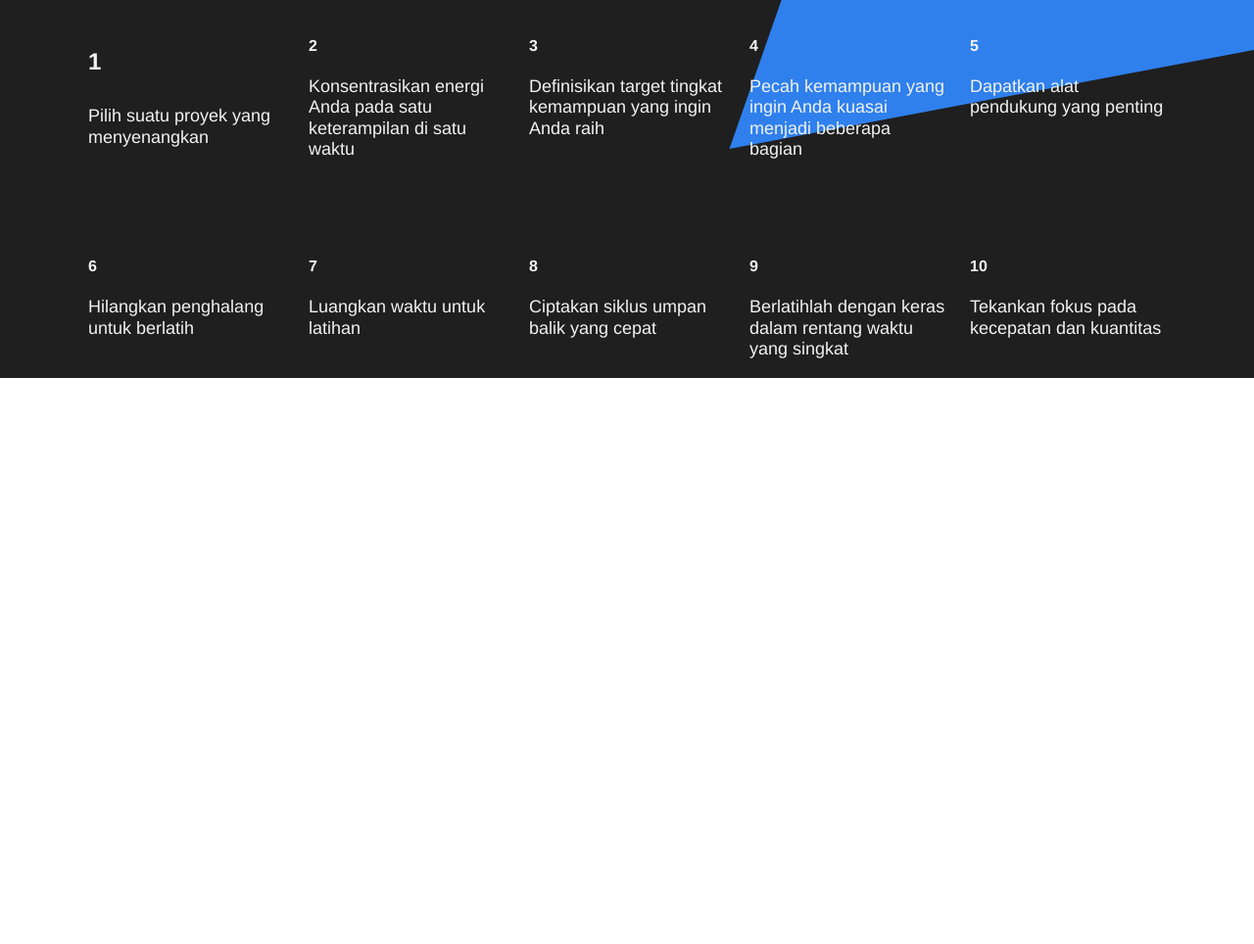
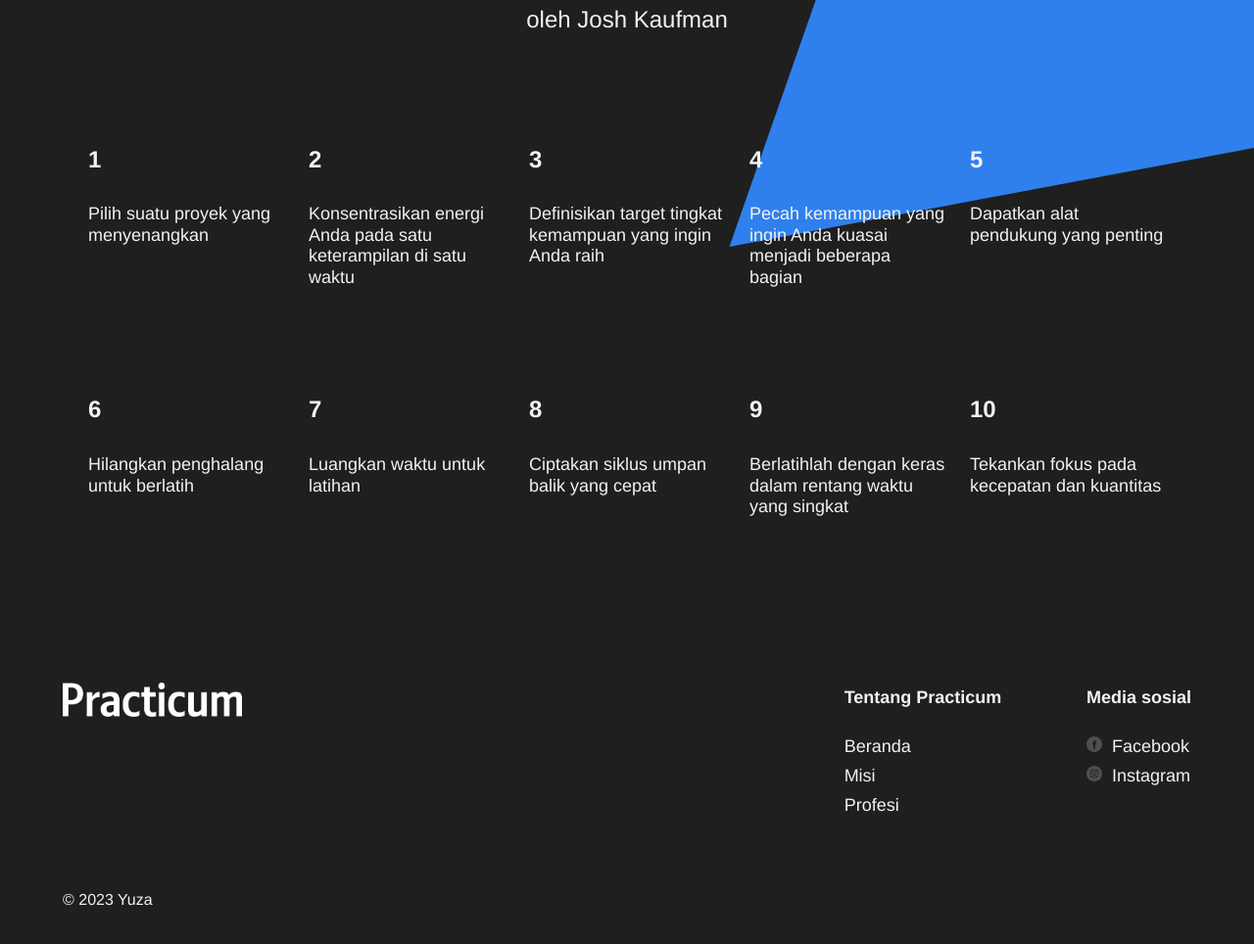
Before and after one commit to yuzamarde/web_project_1_id, a plain HTML site: page index.html in a window 1280 px wide. Shown: the part 3556-4520 px from the top of the page at 98% size. Before the commit the page ends 3942 px from the top, so only its background shows below. Drawn offline with Linux system fonts and the light colour scheme.

Commit message:
initial commit

```diff
--- a/index.html
+++ b/index.html
@@ -91,57 +91,75 @@
                 berasal dari metode belajarnya ketika dia masih menjadi
                 mahasiswa di Princeton." src="./images/feynman.png">
             </section>
-            <section class="kaufman theme_dark">
-                <h2 class="kaufman-title theme_dark">Sepuluh prinsip mendapatkan keterampilan dengan cepat</h2>
-                <h3 class="kaufman-subtitle theme_dark">oleh Josh Kaufman</h3>
-                <ul class="kaufman__table table theme_dark">
-                    <li class="kaufman__cell table__cell theme_dark">
-                        <h4 class="table__heading theme_dark">1</h4>
-                        <p class="table__text theme_dark">Pilih suatu proyek yang menyenangkan</p>
+            <section class="kaufman theme__dark">
+                <h2 class="kaufman-title theme__dark">Sepuluh prinsip mendapatkan keterampilan dengan cepat</h2>
+                <h3 class="kaufman-subtitle theme__dark">oleh Josh Kaufman</h3>
+                <ul class="kaufman__table table theme__dark">
+                    <li class="kaufman__cell table__cell theme__dark">
+                        <h4 class="table__heading theme__dark">1</h4>
+                        <p class="table__text theme__dark">Pilih suatu proyek yang menyenangkan</p>
                     </li>
-                    <li class="kaufman__cell theme_dark">
-                        <h4 class="kaufman__cell table__cell theme_dark">2</h4>
-                        <p class="table__text theme_dark">Konsentrasikan energi Anda pada satu keterampilan di satu waktu</p>
+                    <li class="kaufman__cell theme__dark">
+                        <h4 class="table__heading table__cell theme__dark">2</h4>
+                        <p class="table__text theme__dark">Konsentrasikan energi Anda pada satu keterampilan di satu waktu</p>
                     </li>
-                    <li class="kaufman__cell theme_dark">
-                        <h4 class="kaufman__cell table__cell theme_dark">3</h4>
-                        <p class="table__text theme_dark">Definisikan target tingkat kemampuan yang ingin Anda raih</p>
+                    <li class="kaufman__cell theme__dark">
+                        <h4 class="table__heading table__cell theme__dark">3</h4>
+                        <p class="table__text theme__dark">Definisikan target tingkat kemampuan yang ingin Anda raih</p>
                     </li>
-                    <li class="kaufman__cell theme_dark">
-                        <h4 class="kaufman__cell table__cell theme_dark">4</h4>
-                        <p class="table__text theme_dark">Pecah kemampuan yang ingin Anda kuasai menjadi beberapa bagian</p>
+                    <li class="kaufman__cell theme__dark">
+                        <h4 class="table__heading table__cell theme__dark">4</h4>
+                        <p class="table__text theme__dark">Pecah kemampuan yang ingin Anda kuasai menjadi beberapa bagian</p>
                     </li>
-                    <li class="kaufman__cell theme_dark">
-                        <h4 class="kaufman__cell table__cell theme_dark">5</h4>
-                        <p class="table__text theme_dark">Dapatkan alat pendukung yang penting</p>
+                    <li class="kaufman__cell theme__dark">
+                        <h4 class="table__heading table__cell theme__dark">5</h4>
+                        <p class="table__text theme__dark">Dapatkan alat pendukung yang penting</p>
                     </li>
-                    <li class="kaufman__cell theme_dark">
-                        <h4 class="kaufman__cell table__cell theme_dark">6</h4>
-                        <p class="table__text theme_dark">Hilangkan penghalang untuk berlatih</p>
+                    <li class="kaufman__cell theme__dark">
+                        <h4 class="table__heading table__cell theme__dark">6</h4>
+                        <p class="table__text theme__dark">Hilangkan penghalang untuk berlatih</p>
                     </li>
-                    <li class="kaufman__cell theme_dark">
-                        <h4 class="kaufman__cell table__cell theme_dark">7</h4>
-                        <p class="table__text theme_dark">Luangkan waktu untuk latihan</p>
+                    <li class="kaufman__cell theme__dark">
+                        <h4 class="table__heading table__cell theme__dark">7</h4>
+                        <p class="table__text theme__dark">Luangkan waktu untuk latihan</p>
                     </li>
-                    <li class="kaufman__cell theme_dark">
-                        <h4 class="kaufman__cell table__cell theme_dark">8</h4>
-                        <p class="table__text theme_dark">Ciptakan siklus umpan balik yang cepat</p>
+                    <li class="kaufman__cell theme__dark">
+                        <h4 class="table__heading table__cell theme__dark">8</h4>
+                        <p class="table__text theme__dark">Ciptakan siklus umpan balik yang cepat</p>
                     </li>
-                    <li class="kaufman__cell theme_dark">
-                        <h4 class="kaufman__cell table__cell theme_dark">9</h4>
-                        <p class="table__text theme_dark">Berlatihlah dengan keras dalam rentang waktu yang singkat</p>
+                    <li class="kaufman__cell theme__dark">
+                        <h4 class="table__heading table__cell theme__dark">9</h4>
+                        <p class="table__text theme__dark">Berlatihlah dengan keras dalam rentang waktu yang singkat</p>
                     </li>
-                    <li class="kaufman__cell theme_dark">
-                        <h4 class="kaufman__cell table__cell theme_dark">10</h4>
-                        <p class="table__text theme_dark">Tekankan fokus pada kecepatan dan kuantitas</p>
+                    <li class="kaufman__cell theme__dark">
+                        <h4 class="table__heading table__cell theme__dark">10</h4>
+                        <p class="table__text theme__dark">Tekankan fokus pada kecepatan dan kuantitas</p>
                     </li>
                 </ul>
-                <img class="kaufman_triangle" alt="Segitiga biru besar yang diklaim sebagai milik Josh Kaufman" src="./images/kaufman-triangle.svg">
+                <img class="kaufman__triangle" alt="Segitiga biru besar yang diklaim sebagai milik Josh Kaufman" src="./images/kaufman-triangle.svg">
             </section>
 
             <!--  Footer & Contacts -->
         </main>
-        <footer class="footer"></footer>
+        <footer class="footer">
+            <div class="footer__columns">
+                <div class="footer__column content__copyright">
+                    <img class="footer__logo place__footer" alt="" src="./images/logo_place_footer.png">
+                    <p class="footer__author footer__text" >© 2023 Yuza</p>
+                </div>
+                <div class="footer__column content__about">
+                    <h5 class="column-heading footer__text">Tentang Practicum </h5>
+                    <p class="footer__list footer__text">Beranda</p>
+                    <p class="footer__list footer__text">Misi</p>
+                    <p class="footer__list footer__text">Profesi</p>
+                </div>
+                <div class="footer__column content__about">
+                    <h5 class="column-heading footer__text">Media sosial </h5>
+                    <p class="footer__list footer__text"><img class="social-icons" alt="ikon facebook" src="./images/facebook_white.svg">Facebook</p>
+                    <p class="footer__list footer__text"><img class="social-icons" alt="ikon insatagram" src="./images/instagram_white.svg">Instagram</p>
+                </div>
+            </div>
+        </footer>
     </div>
 </body>
 
--- a/styles/style.css
+++ b/styles/style.css
@@ -203,8 +203,9 @@
 .feynman{
   display: flex;
   flex-direction: column;
-  margin-top: 100px;
+  padding-top: 100px;
   row-gap: 70px;
+  background-color: #f2f2f2;
 }
 
 .feynman__title{
@@ -244,8 +245,6 @@
 /* parameter kaufman */
 
 .kaufman{
-  /* padding-top: 90px;
-  padding-bottom: 90px; */
   background-color: #1F1F1F;
   overflow: hidden;
   display: flex;
@@ -254,7 +253,7 @@
   position: relative;
 }
 
-.theme_dark{
+.theme__dark{
   color: #F2F2F2;
 }
 
@@ -280,13 +279,20 @@
   margin-bottom: 80px;
 }
 
+.kaufman__table{
+  margin-top: 0px;
+  margin-left: auto;
+  margin-right: auto;
+  margin-bottom: 90px;
+}
+
 .kaufman__cell{
   width: 200px;
   row-gap: 80px;
   z-index: 1;
 }
 
-.kaufman_triangle{
+.kaufman__triangle{
   position: absolute;
   width: 660px;
   height: 635px;
@@ -294,9 +300,74 @@
 
 }
 
+/* parameter footer */
+
+.footer{
+  background-color: #1F1F1F;
+  width: 100%;
+  height: 350px;
+}
+
+.footer__text{
+  color: #F2F2F2;
+}
+
+.footer__columns{
+  position: relative;
+  display: flex;
+  flex-direction: row;
+  width: 90%;
+  height: -webkit-fill-available;
+  margin-top: 60px;
+  margin-left: auto;
+  margin-right: auto;
+  margin-bottom: 40px;
+  justify-content: space-between;
+}
 
 
+.content__copyright{
+  flex-basis: 711px;
+  display: flex;
+  flex-direction: column;
+  justify-content: inherit;
+}
 
+.footer__logo{
+  width: 183px;
+  height: 35px;
+}
+
+.footer__author{
+  margin-top: 18px;
+  margin-bottom: 18px;
+}
+
+.column-heading{
+  padding: 0px;
+  margin-top: 0px;
+  margin-bottom: 20px;
+  list-style-type:none;
+  line-height: 30px;
+  font-size: 18px;
+  font-weight: bold;
+}
+
+.footer__list{
+  margin-bottom: 0px;
+  padding: 0px;
+  margin-top: 0px;
+  list-style-type:none;
+  line-height: 30px;
+  font-size: 18px;
+  font-weight: normal;
+}
+
+.social-icons{
+  width: 16px;
+  height: 16px;
+  margin-right: 10px;
+}
 
 /* here we have two examples of selectors in order to remind you how to set styles for elements */
 .header__square-pic {
```
